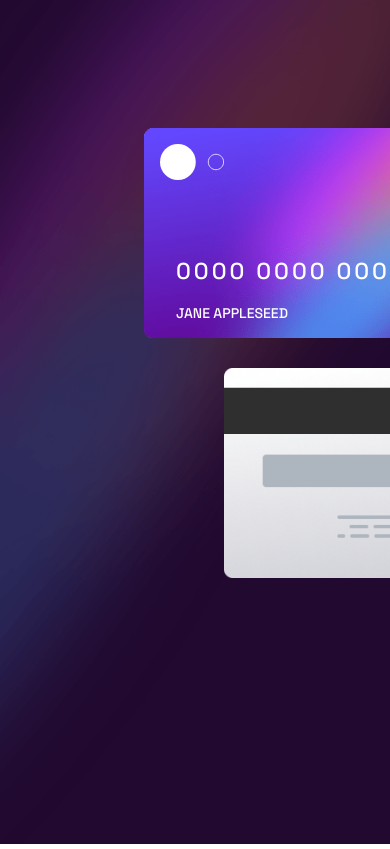
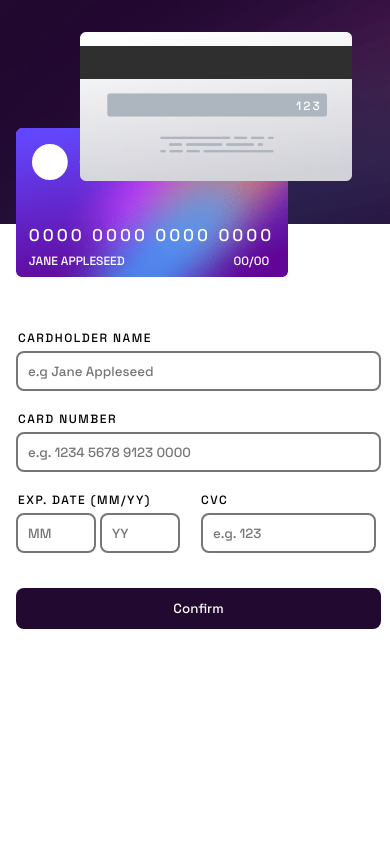
Before and after one commit to PabloRodrz/interactive-card-details-form, a React (Create React App) app: page / in a window 390 px wide. Shown: the top 849 px of the page. Built offline with nearby package versions, Linux system fonts and the light colour scheme.

Commit message:
invalid input  y responsiveness

```diff
--- a/src/components/Form.jsx
+++ b/src/components/Form.jsx
@@ -14,8 +14,9 @@ const Form = (props) => {
             onChange={props.handleChange}
             value={props.user.fullname}
           />
-          {props.isInvalid.fullnameIsInvalid && <div className="invalidInput">Fill with your name</div> }
+          {props.isInvalid.fullnameIsInvalid && <div className="invalidInput">Fill with your name</div>}
         </div>
+        <div className="input-container">
           <label>CARD NUMBER</label>
           <input className={props.isInvalid.cardnumberIsInvalid}
             maxLength={16}
@@ -26,12 +27,15 @@ const Form = (props) => {
             onChange={props.handleChange}
             value={props.user.cardnumber}
           />
+          {props.isInvalid.cardnumberIsInvalid && <div className="invalidInput">Card number must have 16 numbers</div>}
+        </div>
         <div className="lastformpart">
-          <div style={{ display: "block" }}>
+          <div className="input-container">
             <label>EXP. DATE (MM/YY)</label>
+            <div className="form-month">
               <input
                 maxLength={2}
-              className={`form-month ${props.isInvalid.expmonthIsInvalid}`}
+                className={`${props.isInvalid.expmonthIsInvalid}`}
                 pattern="[0-9]*"
                 type="text"
                 name="expmonth"
@@ -39,9 +43,11 @@ const Form = (props) => {
                 onChange={props.handleChange}
                 value={props.user.expmonth}
               />
+            </div>
+            <div className="form-year">
               <input
                 maxLength={2}
-              className={`form-year ${props.isInvalid.expyearIsInvalid}`}
+                className={`${props.isInvalid.expyearIsInvalid}`}
                 pattern="[0-9]*"
                 type="text"
                 name="expyear"
@@ -50,8 +56,10 @@ const Form = (props) => {
                 value={props.user.expyear}
               />
             </div>
-          <div style={{ display: "block" }}>
-            <label>CVC</label>
+            {props.isInvalid.expmonthIsInvalid && <div className="invalidInputMonth">Both month and year should have 2 numbers</div>}
+          </div>
+          <div className="input-container">
+            <label className="label-cvc">CVC</label>
             <input
               maxLength={3}
               className={`form-cvc ${props.isInvalid.cvcIsInvalid}`}
@@ -62,8 +70,11 @@ const Form = (props) => {
               onChange={props.handleChange}
               value={props.user.cvc}
             />
+            {props.isInvalid.cvcIsInvalid && <div className="invalidInputCVC">CVC should have 3 numbers</div>}
           </div>
         </div>
+
+
         <button>Confirm</button>
       </form>
     </div>
--- a/src/components/Sidebar.jsx
+++ b/src/components/Sidebar.jsx
@@ -3,30 +3,31 @@ import sideimg from '../images/bg-main-desktop.png'
 import frontcard from '../images/bg-card-front.png'
 import backcard from '../images/bg-card-back.png'
 import cardlogo from '../images/card-logo.svg'
+import sideimgmobile from '../images/bg-main-mobile.png'
 function Sidebar({ user, userToShow }) {
 
   let userCardnumberWithSpaces = ""
 
 
-  const updateValuesForShow = ( value, originalString ) => {
-    if(!value){
+  const updateValuesForShow = (value, originalString) => {
+    if (!value) {
       return;
     }
 
     let originalCardNumberSplitted = originalString.split("")
     for (let index = 0; index < value.length; index++) {
-      if(index > 3 && index < 8 ){
+      if (index > 3 && index < 8) {
         originalCardNumberSplitted[index + 1] = value[index];
         continue;
       }
 
-      if(index > 7 && index < 12 ){
+      if (index > 7 && index < 12) {
         originalCardNumberSplitted[index + 2] = value[index];
         continue;
       }
 
 
-      if(index > 11 ){
+      if (index > 11) {
         originalCardNumberSplitted[index + 3] = value[index];
         continue;
       }
@@ -34,7 +35,7 @@ function Sidebar({ user, userToShow }) {
 
     }
 
-   return originalCardNumberSplitted.join("");
+    return originalCardNumberSplitted.join("");
 
   }
 
@@ -46,7 +47,8 @@ function Sidebar({ user, userToShow }) {
   return (
     <div className='sidebar-container'>
       <div className="sidebar-background-image">
-        <img src={sideimg} alt="sideimg" />
+        {window.innerWidth <= 800 ? <img className='mobile-sidebar-img' src={sideimgmobile} alt="sideimgmob" />
+         : <img className='desktop-sidebar-img' src={sideimg} alt="sideimg" />}
       </div>
       <div className='front-card'>
         <img src={frontcard} alt="frontcard" />
@@ -56,7 +58,7 @@ function Sidebar({ user, userToShow }) {
         {user.fullname ? <span className="frontcard-fullname">{user.fullname}</span>
           : <span className="frontcard-fullname">{userToShow.fullname}</span>
         }
-        <span className="frontcard-expdate">{user.expmonth ? monthToShow : userToShow.expmonth}/{user.expyear? yearToShow : userToShow.expyear}</span>
+        <span className="frontcard-expdate">{user.expmonth ? monthToShow : userToShow.expmonth}/{user.expyear ? yearToShow : userToShow.expyear}</span>
       </div>
       <div className='back-card'>
         <img src={backcard} alt="backcard" />
--- a/src/index.css
+++ b/src/index.css
@@ -1,6 +1,7 @@
 @import url('https://fonts.googleapis.com/css2?family=Space+Grotesk:wght@500&display=swap');
 
-@media only screen and (max-width: 800px) {}
+/* responsive */
+
 
 .invalid {
   border-color: red;
@@ -9,6 +10,23 @@
 .invalidInput {
   color: red;
   font-size: 12px;
+  letter-spacing: 1px;
+  margin-left: 5px;
+}
+
+.invalidInputMonth {
+  color: red;
+  font-size: 12px;
+  letter-spacing: 1px;
+  display: block;
+}
+
+.invalidInputCVC {
+  margin-left: 24px;
+  color: red;
+  font-size: 12px;
+  letter-spacing: 1px;
+  display: block;
 }
 
 * {
@@ -36,35 +54,34 @@ body {
 .form-container {
   display: flex;
   align-items: center;
-  justify-content: flex-end;
 }
 
 .form>* {
   width: 365px;
 }
 
-.form>label {
-  margin-bottom: 4px;
+.input-container {
+  margin-bottom: 20px;
+  width: 365px !important;
+}
+
+.input-container>label {
+  margin-bottom: 5px;
+  margin-left: 2px;
   font-size: 12px;
   letter-spacing: 1.5px;
+  display: block;
+  width: auto;
 }
-/* Fixear mensaje invalido margin bottom de los inputs
-   responsive
-*/
-.input-container {
-  display: flex;
-  align-items: center;
-  justify-content: center;
-  flex-direction: column;
-}
+
 
 input {
   height: 40px;
   border-style: solid;
   padding: 0 0 0 10px;
   border-radius: 8px;
-  margin-bottom: 20px;
   margin-right: 5px;
+  width: 365px;
 }
 
 button {
@@ -88,11 +105,26 @@ button {
 
 .form-month,
 .form-year {
+  width: 80px !important;
+  display: inline-block;
+}
+
+.form-year>input {
+  margin-left: 4px;
+}
+
+.form-month>input,
+.form-year>input {
   width: 80px;
 }
 
 .form-cvc {
   width: 175px;
+  margin-left: 20px;
+}
+
+.label-cvc {
+  margin-left: 20px !important;
 }
 
 
@@ -103,7 +135,7 @@ button {
   width: 50rem;
 }
 
-.sidebar-background-image>img {
+.desktop-sidebar-img {
   position: relative;
   height: 100vh;
   width: 25rem;
@@ -120,7 +152,6 @@ button {
   left: -16rem;
   width: 24rem;
 }
-
 
 .front-card>.card-logo {
   width: 6rem;
@@ -215,3 +246,89 @@ button {
   font-size: 15px;
   letter-spacing: 1px;
 }
+
+@media only screen and (max-width: 800px) {
+  .app {
+    flex-direction: column;
+  }
+
+  .form-container {
+    margin-top: 10px;
+    margin-left: 1rem;
+  }
+
+  .sidebar-container {
+    height: 20rem;
+    width: 100vh;
+  }
+
+  .mobile-sidebar-img {
+    width: 100vh;
+    height: 14rem;
+  }
+
+  .front-card {
+    position: absolute;
+  }
+
+  .front-card>img {
+    left: 1rem;
+    width: 17rem;
+  }
+
+  .frontcard-cardnumber {
+    left: 1.8rem;
+    top: 14rem;
+    font-size: 17px;
+    width: 20rem;
+    color: white;
+    letter-spacing: 3px;
+  }
+
+  .frontcard-fullname {
+    left: 1.8rem;
+    top: 15.8rem;
+    font-size: 12px;
+    width: 20rem;
+    color: white;
+    text-transform: uppercase;
+  }
+
+  .frontcard-expdate {
+    top: 15.8rem;
+    left: 14.6rem;
+    font-size: 12px;
+    width: 20rem;
+    color: white;
+  }
+/*PONER BACKCARD DETRAS DE FRONTCARD*/
+  .back-card {
+    position: absolute;
+  }
+
+  .back-card>img {
+    top: 2rem;
+    left: 5rem;
+    width: 17rem;
+  }
+
+  .back-card>span {
+    position: absolute;
+    top: 6.1rem;
+    left: 18.5rem;
+    font-size: 12px;
+    width: 20rem;
+    color: white;
+    letter-spacing: 2px;
+  }
+
+  .cardconfirmed {
+    position: relative;
+    display: flex;
+    flex-direction: column;
+    text-align: center;
+    color: hsl(278, 68%, 11%);
+    width: 80vh;
+  }
+
+}
```
Also changed, not shown: src/App.js (+7 -8 lines). Lines whose indentation alone changed are shown as unchanged.
